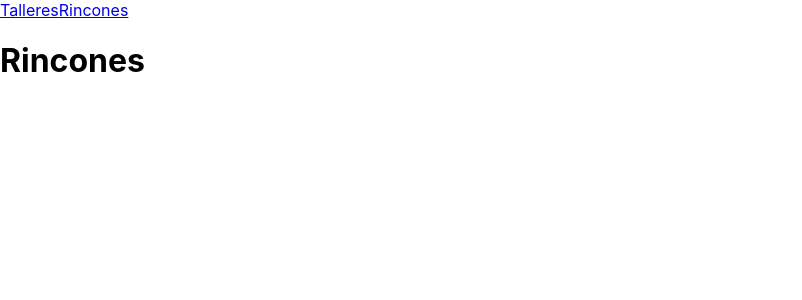
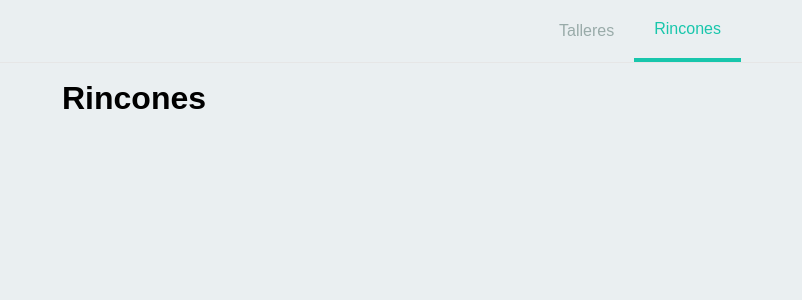
Before and after one commit to codemaoz90/pt-innovamat, a React (Create React App) app: page /rincones in a window 1280 px wide. Shown: the top 300 px of the page, without its empty margins (0-802 px from the left). Built offline with nearby package versions, Linux system fonts and the light colour scheme.

Commit message:
Structure components

```diff
--- a/src/App.js
+++ b/src/App.js
@@ -6,11 +6,7 @@ function App() {
 	// 	console.log(fav);
 	// 	setFav(!fav);
 	// }
-	return (
-		<div>
-			<RoutesApp />
-		</div>
-	);
+	return <RoutesApp />;
 }
 
 export default App;
--- a/src/components/Card/index.js
+++ b/src/components/Card/index.js
@@ -2,30 +2,18 @@ import React from "react";
 
 import Heart from "../Heart";
 import "./styles.css";
-function Card() {
+function Card({ resource }) {
 	return (
 		<>
-			<div className="site-container">
-				<div class="article-container">
-					<div class="article-card">
-						<img
-							src="https://images.unsplash.com/photo-1633113092754-523fd2d9a90c?ixlib=rb-1.2.1&ixid=MnwxMjA3fDF8MHxwaG90by1wYWdlfHx8fGVufDB8fHx8&auto=format&fit=crop&w=687&q=80"
-							alt="Lago di Braies"
-						/>
+			<div className="article-card">
+				<img src={resource.image} alt={resource.description} />
 
-						<div class="card__details">
-							<span class="tag">Nature</span>
-							<span class="tag">Lake</span>
+				<div className="card__details">
+					<span className="tag">{resource.tag}</span>
 
-							<div class="name">Lago di Braies</div>
-							<p>
-								Lorem ipsum dolor sit amet, consectetur
-								adipiscing elit. Consectetur sodales morbi
-								dignissim sed diam pharetra vitae ipsum odio.
-							</p>
-							<Heart />
-						</div>
-					</div>
+					<div className="name">{resource.title}</div>
+					<p>{resource.description}</p>
+					<Heart />
 				</div>
 			</div>
 		</>
--- a/src/components/Card/styles.css
+++ b/src/components/Card/styles.css
@@ -1,28 +1,3 @@
-body {
-	background-color: #eaeff1;
-	font-family: "Raleway", sans-serif;
-	margin: 0;
-	padding: 0;
-}
-
-img {
-	width: 100%;
-	border-radius: 6px;
-	height: 200px;
-
-	object-fit: cover;
-}
-
-.site-container {
-	margin: 2rem auto;
-	max-width: calc(100% - 80px);
-}
-.article-container {
-	display: grid;
-	grid-template-columns: repeat(auto-fill, minmax(265px, 1fr));
-	gap: 2rem;
-}
-
 .article-card {
 	background-color: #ffffff;
 	padding: 8px;
@@ -53,40 +28,3 @@ img {
 	font-weight: 600;
 	margin-top: 16px;
 }
-
-p {
-	font-size: 14px;
-	color: #7f8c9b;
-	line-height: 150%;
-}
-
-button {
-	border: none;
-	padding: 12px 24px;
-	border-radius: 8px;
-	font-weight: 600;
-	color: #0077ff;
-	background-color: #e0efff;
-	display: block;
-	margin: 0 auto;
-	outline: none;
-
-	transition: all 200ms ease-in-out;
-
-	cursor: pointer;
-}
-
-@media (min-width: 768px) {
-	.site-container {
-		max-width: 608px;
-	}
-	.article-card {
-		display: grid;
-		grid-template-rows: 220px 1f;
-	}
-}
-@media (min-width: 1280px) {
-	.site-container {
-		max-width: 1156px;
-	}
-}
--- /dev/null
+++ b/src/components/GalleryCard/index.js
@@ -0,0 +1,21 @@
+import React from "react";
+import Card from "../Card";
+function GalleryCard(props) {
+	console.log("PROPS =>>> ", props);
+	return (
+		<>
+			<div className="article-header">
+				<h2>{props.section.sectionName}</h2>
+				<button>Ordenar A-Z</button>
+			</div>
+
+			<div className="article-container ">
+				{props.section.resources.map((resource, index) => {
+					return <Card key={index} resource={resource} />;
+				})}
+			</div>
+		</>
+	);
+}
+
+export default GalleryCard;
--- a/src/components/NavBar/index.js
+++ b/src/components/NavBar/index.js
@@ -1,10 +1,13 @@
 import React from "react";
-import { Link } from "react-router-dom";
+import "./styles.css";
+import { NavLink } from "react-router-dom";
 function NavBar() {
 	return (
 		<div className="navbar">
-			<Link to="/">Talleres</Link>
-			<Link to="/rincones">Rincones</Link>
+			<NavLink exact to="/">
+				Talleres
+			</NavLink>
+			<NavLink to="/rincones">Rincones</NavLink>
 		</div>
 	);
 }
--- a/src/components/NavBar/styles.css
+++ b/src/components/NavBar/styles.css
@@ -0,0 +1,29 @@
+.navbar {
+	display: flex;
+	justify-content: center;
+	align-items: center;
+	position: fixed;
+	top: 0;
+	left: 0;
+	right: 0;
+	border-bottom: 1px solid #e6e6e6;
+}
+
+.navbar a {
+	color: #99aba9;
+	padding: 20px;
+	text-decoration: none;
+	transition: all 200ms ease-in-out;
+}
+
+.navbar a:hover {
+	color: #18c6ac;
+	opacity: 0.65;
+}
+
+.navbar a.active {
+	color: #18c6ac;
+	padding: 20px;
+	text-decoration: none;
+	border-bottom: 4px solid #18c6ac;
+}
--- a/src/index.css
+++ b/src/index.css
@@ -1,13 +1,74 @@
 body {
-  margin: 0;
-  font-family: -apple-system, BlinkMacSystemFont, 'Segoe UI', 'Roboto', 'Oxygen',
-    'Ubuntu', 'Cantarell', 'Fira Sans', 'Droid Sans', 'Helvetica Neue',
-    sans-serif;
-  -webkit-font-smoothing: antialiased;
-  -moz-osx-font-smoothing: grayscale;
+	background-color: #eaeff1;
+	font-family: "Raleway", sans-serif;
+	margin: 0;
+	padding: 0;
 }
 
-code {
-  font-family: source-code-pro, Menlo, Monaco, Consolas, 'Courier New',
-    monospace;
+img {
+	width: 100%;
+	border-radius: 6px;
+	height: 200px;
+
+	object-fit: cover;
 }
+
+.site-container {
+	margin: 5rem auto;
+
+	max-width: calc(100% - 80px);
+}
+.article-container {
+	display: grid;
+	grid-template-columns: repeat(auto-fill, minmax(265px, 1fr));
+	gap: 2rem;
+	margin-bottom: 3rem;
+}
+
+.article-header {
+	display: flex;
+	justify-content: space-between;
+	align-items: center;
+	border-bottom: 1px solid #c5d6d5;
+	margin-bottom: 1rem;
+}
+.article-header h2 {
+	margin-bottom: 0.5rem;
+}
+p {
+	font-size: 14px;
+	color: #7f8c9b;
+	line-height: 150%;
+}
+
+button {
+	border: none;
+	font-weight: 600;
+	color: #a3b7b5;
+	background-color: none;
+	display: block;
+	outline: none;
+	transition: all 500ms ease-in-out;
+	cursor: pointer;
+}
+button:hover {
+	color: #18c6ac;
+}
+
+@media (min-width: 768px) {
+	.site-container {
+		max-width: 608px;
+	}
+	.article-card {
+		display: grid;
+		grid-template-rows: 220px 1f;
+	}
+	.article-header h2 {
+		font-size: 1rem;
+	}
+}
+@media (min-width: 1200px) {
+	.site-container {
+		max-width: 1156px;
+	}
+}
--- a/src/pages/Rincones.js
+++ b/src/pages/Rincones.js
@@ -2,7 +2,7 @@ import React from "react";
 
 function Rincones() {
 	return (
-		<div>
+		<div id="rincones">
 			<h1>Rincones</h1>
 		</div>
 	);
--- a/src/pages/Talleres.js
+++ b/src/pages/Talleres.js
@@ -1,9 +1,41 @@
-import React from "react";
+import React, { useEffect, useState } from "react";
 
+import GalleryCard from "../components/GalleryCard";
 function Talleres() {
+	const [talleres, setTalleres] = useState([]);
+
+	const apiTaller = "https://api.mocklets.com/mock68016/talleres";
+
+	useEffect(() => {
+		async function getTalleres() {
+			try {
+				const response = await fetch(apiTaller);
+				const data = await response.json();
+
+				setTalleres(data);
+				// console.log(data);
+			} catch (e) {
+				console.log(e);
+			}
+		}
+
+		getTalleres();
+	}, []);
+
 	return (
-		<div>
+		<div id="talleres">
 			<h1>Talleres</h1>
+
+			{talleres.map((section, index) => {
+				return (
+					<GalleryCard
+						key={index}
+						section={section}
+						talleres={talleres}
+						setTalleres={setTalleres}
+					/>
+				);
+			})}
 		</div>
 	);
 }
--- a/src/routes/index.js
+++ b/src/routes/index.js
@@ -7,6 +7,7 @@ function RoutesApp() {
 	return (
 		<Router>
 			<NavBar />
+			<div className="site-container">
 				<Switch>
 					<Route exact path="/">
 						<Talleres />
@@ -15,6 +16,7 @@ function RoutesApp() {
 						<Rincones />
 					</Route>
 				</Switch>
+			</div>
 		</Router>
 	);
 }
```
Lines whose indentation alone changed are shown as unchanged.
